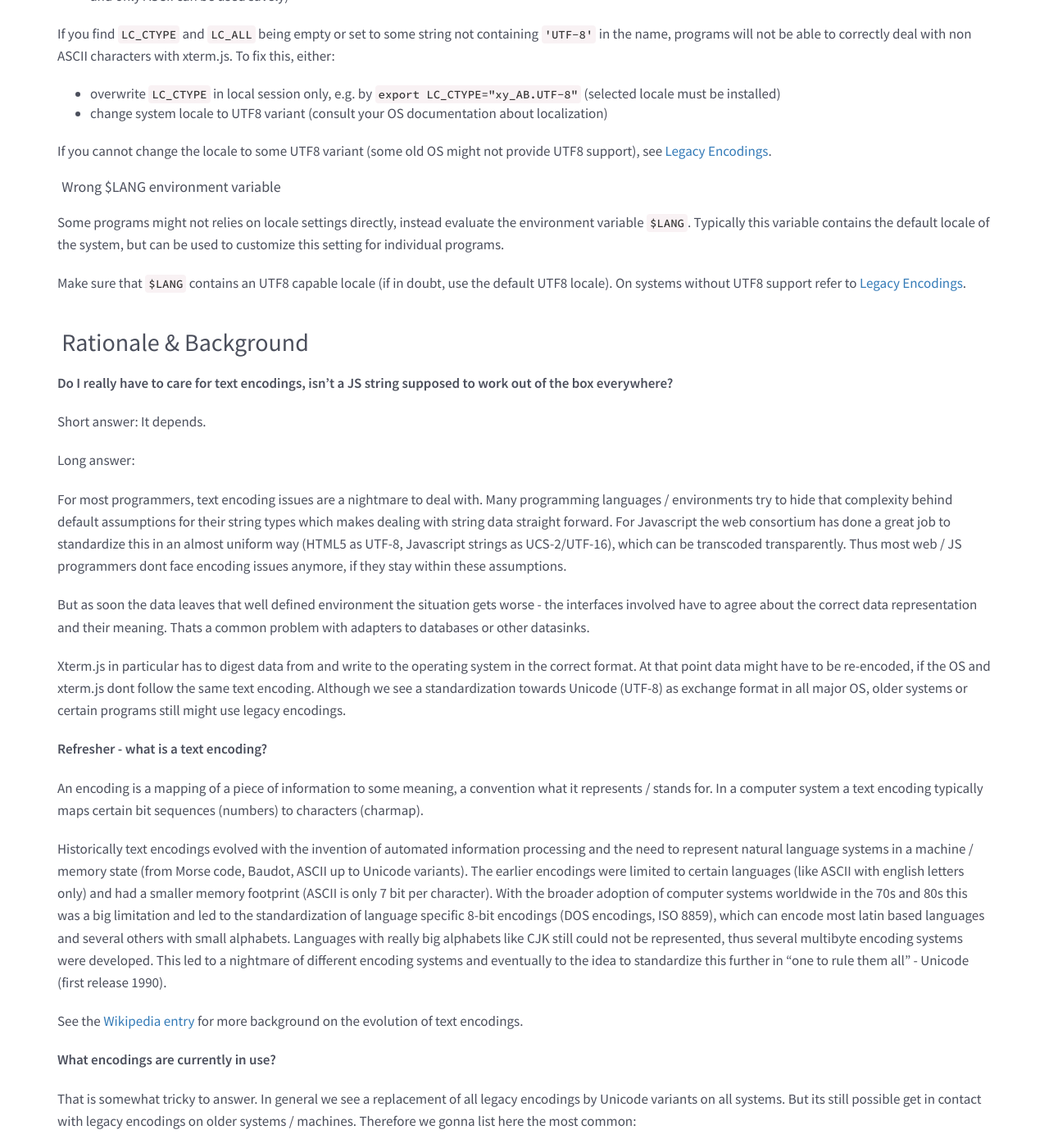
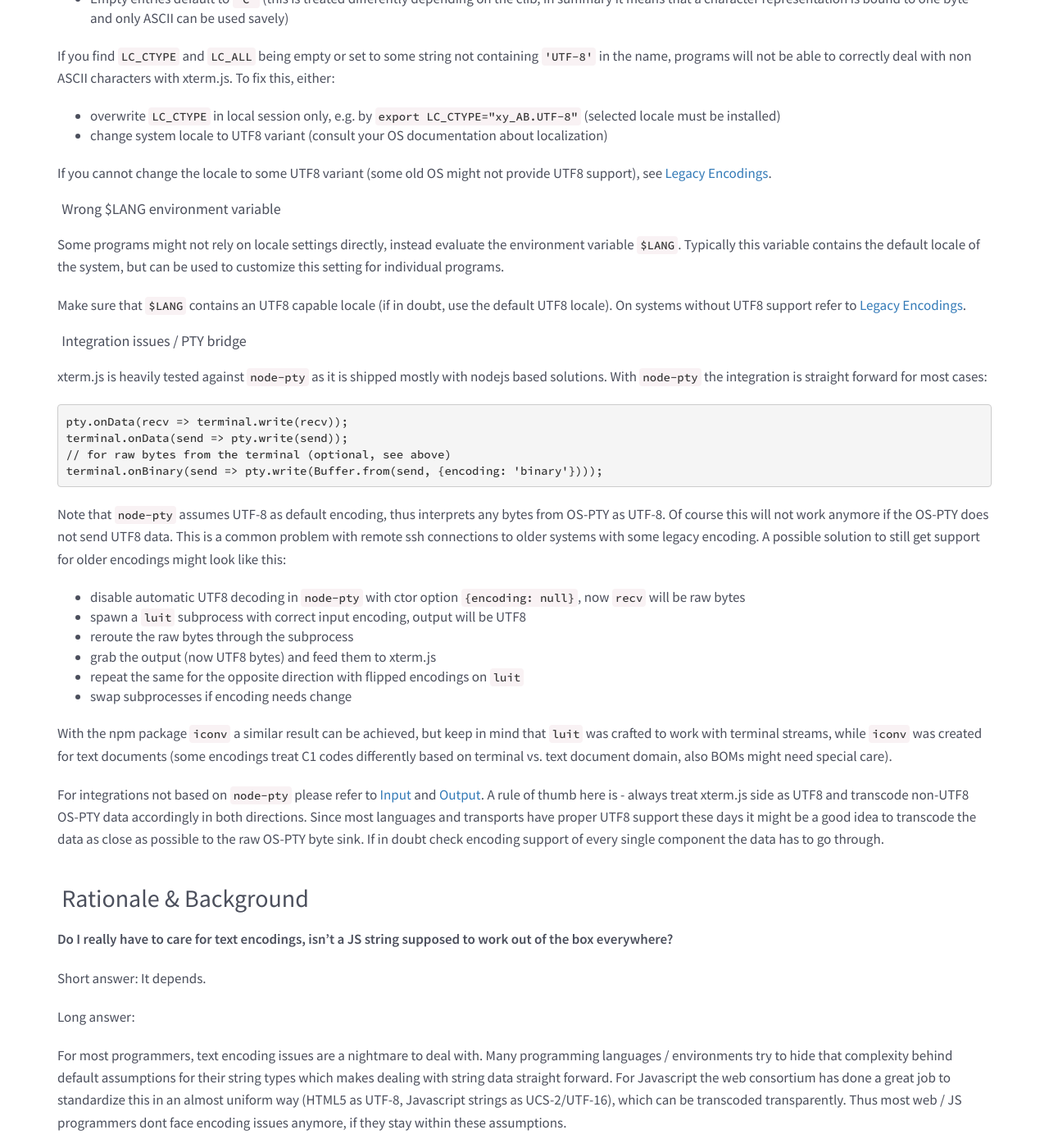
Before and after one commit to xtermjs/xtermjs.org, a Jekyll site: the page built from _docs/guides/encoding.md, in a window 1280 px wide and 1400 px high, scrolled down 1437 px. Shown: the whole window at 82% size. Built offline with Jekyll 4.4.1, drawn with Linux system fonts in a browser that asks for light colours; nearby versions of some CDN libraries; some of the changed text lies outside the part shown.

Commit message:
notes about integration issues; spelling issues

````diff
--- a/_docs/guides/encoding.md
+++ b/_docs/guides/encoding.md
@@ -15,6 +15,7 @@ category: Guides
 
 String data will be output by `xterm.js` as JS strings (`onData` event) and might contain any valid Unicode codepoint, thus should be treated as UTF-16/UCS-2. For OS interaction this data should be converted to UTF-8 bytes (automatically done by `node-pty`).
 
+(upcoming xterm.js versions)
 Beside string data `xterm.js` might send raw byte data with the `onBinary` event. For easier consumption the payload is a JS string, but should be treated as 8-bit data (`'binary'` encoding in nodejs). Currently this is only used for mouse reports that cannot be encoded legally in UTF-8.
 
 ### Legacy Encodings
@@ -61,10 +62,32 @@ If you cannot change the locale to some UTF8 variant (some old OS might not prov
 
 #### Wrong $LANG environment variable
 
-Some programs might not relies on locale settings directly, instead evaluate the environment variable `$LANG`. Typically this variable contains the default locale of the system, but can be used to customize this setting for individual programs.
+Some programs might not rely on locale settings directly, instead evaluate the environment variable `$LANG`. Typically this variable contains the default locale of the system, but can be used to customize this setting for individual programs.
 
 Make sure that `$LANG` contains an UTF8 capable locale (if in doubt, use the default UTF8 locale). On systems without UTF8 support refer to [Legacy Encodings](#legacy-encodings).
 
+#### Integration issues / PTY bridge
+
+xterm.js is heavily tested against `node-pty` as it is shipped mostly with nodejs based solutions. With `node-pty` the integration is straight forward for most cases:
+
+```Javascript
+pty.onData(recv => terminal.write(recv));
+terminal.onData(send => pty.write(send));
+// for raw bytes from the terminal (optional, see above)
+terminal.onBinary(send => pty.write(Buffer.from(send, {encoding: 'binary'})));
+```
+
+Note that `node-pty` assumes UTF-8 as default encoding, thus interprets any bytes from OS-PTY as UTF-8. Of course this will not work anymore if the OS-PTY does not send UTF8 data. This is a common problem with remote ssh connections to older systems with some legacy encoding. A possible solution to still get support for older encodings might look like this:
+- disable automatic UTF8 decoding in `node-pty` with ctor option `{encoding: null}`, now `recv` will be raw bytes
+- spawn a `luit` subprocess with correct input encoding, output will be UTF8
+- reroute the raw bytes through the subprocess
+- grab the output (now UTF8 bytes) and feed them to xterm.js
+- repeat the same for the opposite direction with flipped encodings on `luit`
+- swap subprocesses if encoding needs change
+
+With the npm package `iconv` a similar result can be achieved, but keep in mind that `luit` was crafted to work with terminal streams, while `iconv` was created for text documents (some encodings treat C1 codes differently based on terminal vs. text document domain, also BOMs might need special care).
+
+For integrations not based on `node-pty` please refer to [Input](#input) and [Output](#output). A rule of thumb here is - always treat xterm.js side as UTF8 and transcode non-UTF8 OS-PTY data accordingly in both directions. Since most languages and transports have proper UTF8 support these days it might be a good idea to transcode the data as close as possible to the raw OS-PTY byte sink. If in doubt check encoding support of every single component the data has to go through.
 
 ## Rationale & Background
 
@@ -185,13 +208,15 @@ __5. Terminal / Console output__
 
   *Summary*: Final step, which does the reverse mapping to output meaningful characters on the screen (byte to character mapping).
 
+__6. Summary__
+
 As one can see there is alot going on to get those strings shown in a terminal window with lots of assumptions. Whenever a terminal outputs scrambled data for a certain process, at least one assumption on the way to the terminal was wrong:
 
 - wrong editor encoding
   This was a common issue in the past for programming beginners, nowadays most editors use UTF-8 as default and every compiler / interpreter understands that.
 - `setlocale` is missing or the wrong locale was applied
-  This is not a problem for pure 7-bit ASCII data, in fact this is most common in system software that only outputs english. Many low level C programs never call `setlocale` explicitly. For any program dealing with non ASCII string data this might lead to scrambled output. This is also a problem for environments that try to detect the right output encoding but get outsmarted by a complicated system configuration or unsupported output encoding. Especially in Python or nodejs a developer should be prepared for this and has sometimes to fix the output encoding himself.
+  This is not a problem for pure 7-bit ASCII data, in fact this is most common in system software that only outputs English (many low level C programs never call `setlocale` explicitly). For any program dealing with non-ASCII string data this might lead to scrambled output. This is also a problem for environments that try to detect the right output encoding but get outsmarted by a complicated system configuration or unsupported output encoding. Especially in Python or nodejs developers should be prepared for this and sometimes have to fix the output encoding.
 - terminal encoding differs from encoding used in `setlocale`
   That is a quite common issue, e.g. when connecting to a remote system with `ssh` that uses a different system encoding than the terminal's host system without additional transcoding. This also can happen if a certain program deliberately sets its own encoding not compatible with the terminal's encoding (like some applications do under Windows, e.g. `git-bash` which defaults to UTF-8 regardless of the system encoding).
 - terminal encoding is not capable to decode a certain codepoint
-  As written above most terminals these days are UTF-8 based, thus should understand all valid Unicode codepoints. This will still happen if the user sets the terminal encoding to a legacy encoding by purpose but guessed the encoding of the program on the other side wrong. Most terminals will show non decodeable codepoints as '?' or "�" (U+FFFD).
+  As written above most terminals these days are UTF-8 based, thus should understand all valid Unicode codepoints. This will still happen if the user sets the terminal encoding to a legacy encoding by purpose but guessed the encoding of the program on the other side wrong. Most terminals will show non decodeable codepoints as '?' or "�" (U+FFFD). Furthermore some font renderer might output other replacement symbols if a certain glyph is not supported.
````
Also changed, not shown: other parts of _docs/guides/encoding.md (+1 -1 lines).
